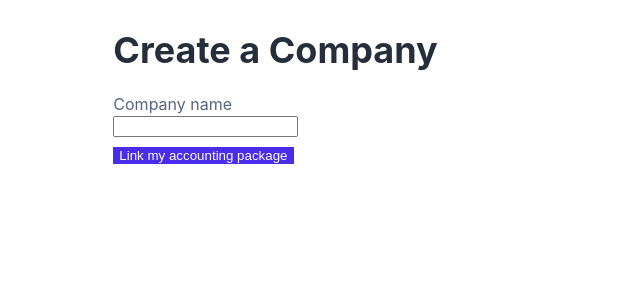
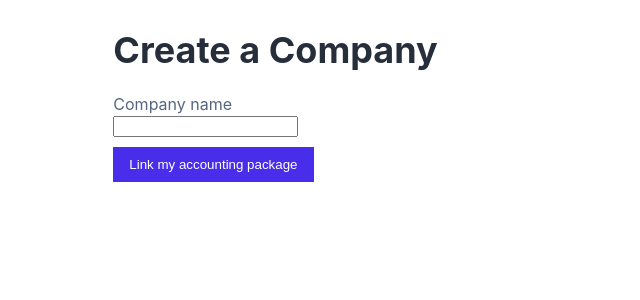
Before and after one commit to codatio/sample-project-sync-for-expenses, a Next.js app: page / in a window 1280 px wide. Shown: the top 300 px of the page, without its empty margins (0-640 px from the left). Built offline with nearby package versions, Linux system fonts and the light colour scheme.

Commit message:
Update styles/globals.css
Co-authored-by: Max Clayton Clowes <max@mcclowes.com>

```diff
--- a/styles/globals.css
+++ b/styles/globals.css
@@ -71,7 +71,7 @@ select {
 /* Styles for the submit button */
 button {
   margin-top: 10px;
-  padding: 10,16,10,16px;
+  padding: 10px 16px;
   background-color: #482DEB;
   color: #fff;
   border: none;
```
